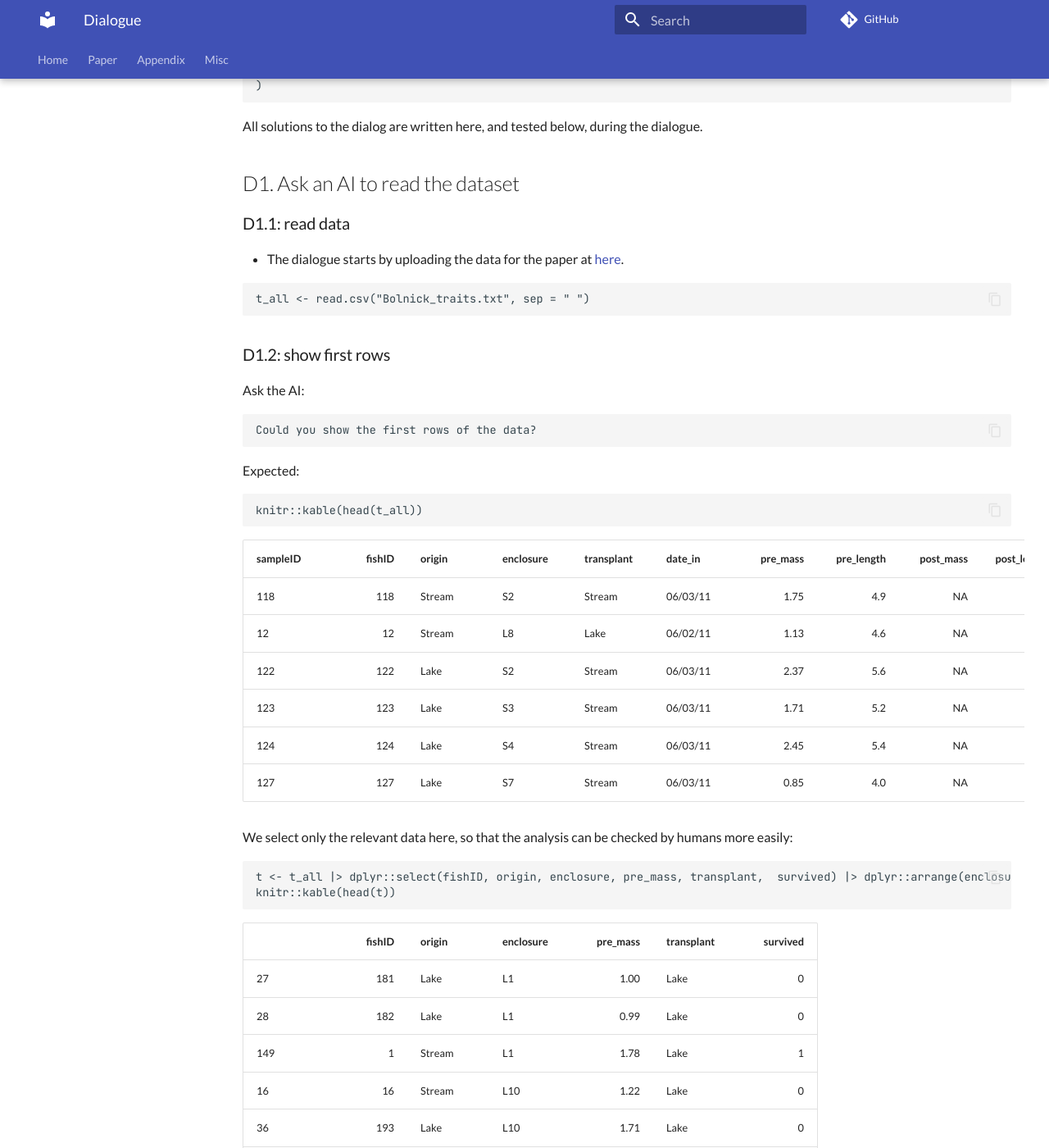
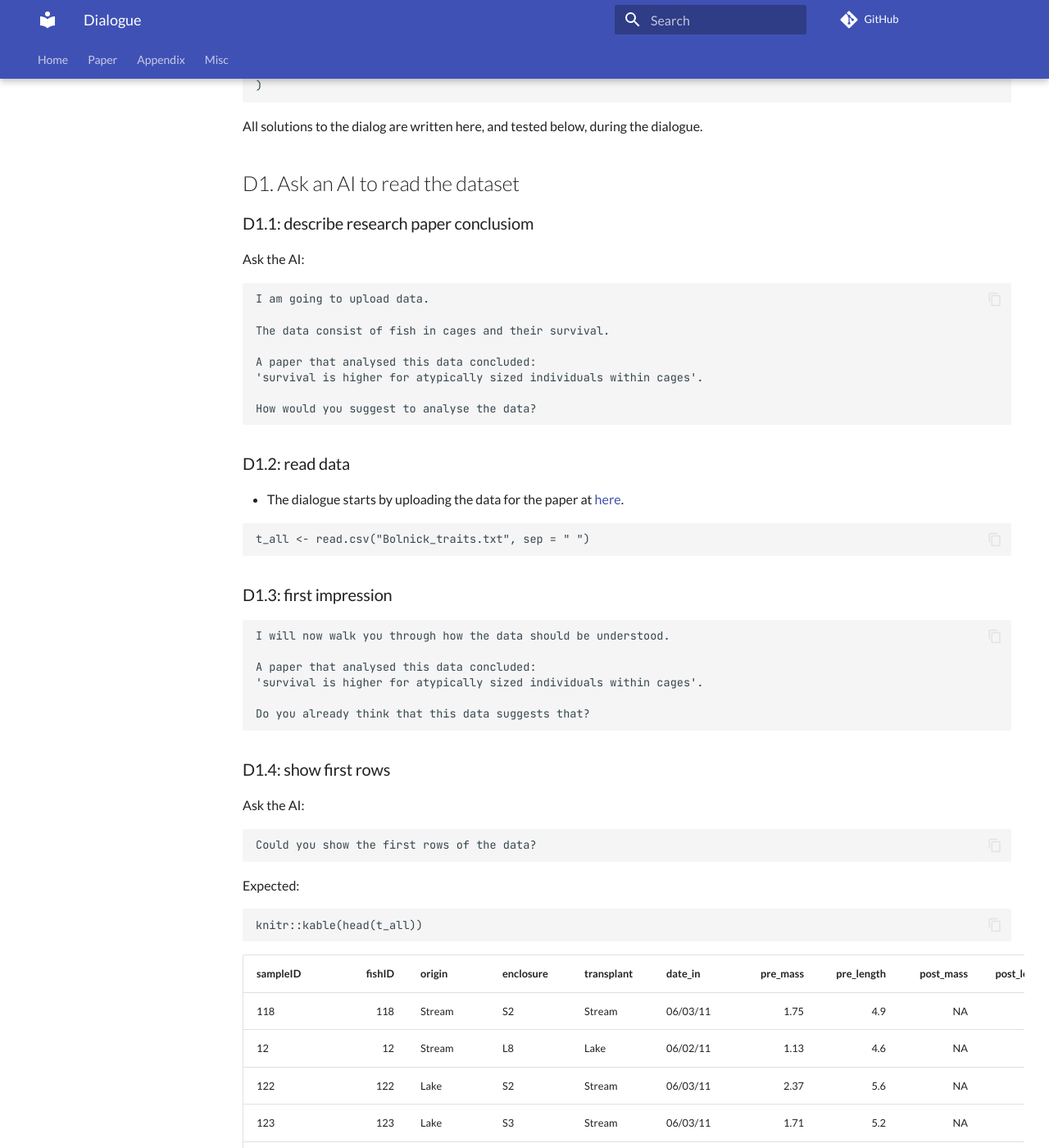
Before and after one commit to richelbilderbeek/paper_critical_ai, an MkDocs documentation site: the page built from docs/dialogue/dialogue.md, in a window 1280 px wide and 1400 px high, scrolled down 1135 px. Shown: the whole window at 82% size. Built offline with MkDocs 1.6.1 and Material for MkDocs 9.7.7, drawn with Linux system fonts in a browser that asks for light colours; comment, search, counter and statistics services are not loaded.

Commit message:
Prime AI more

```diff
--- a/docs/dialogue/dialogue.md
+++ b/docs/dialogue/dialogue.md
@@ -55,7 +55,20 @@ the dialogue.
 
 ## D1. Ask an AI to read the dataset
 
-### D1.1: read data
+### D1.1: describe research paper conclusiom
+
+Ask the AI:
+
+    I am going to upload data.
+
+    The data consist of fish in cages and their survival.
+
+    A paper that analysed this data concluded:
+    'survival is higher for atypically sized individuals within cages'.
+
+    How would you suggest to analyse the data?
+
+### D1.2: read data
 
 -   The dialogue starts by uploading the data for the paper at
     [here](https://github.com/richelbilderbeek/Bolnick_and_Stutz_2017/blob/master/Bolnick_traits.txt).
@@ -64,7 +77,16 @@ the dialogue.
 
     t_all <- read.csv("Bolnick_traits.txt", sep = " ")
 
-### D1.2: show first rows
+### D1.3: first impression
+
+    I will now walk you through how the data should be understood.
+
+    A paper that analysed this data concluded:
+    'survival is higher for atypically sized individuals within cages'.
+
+    Do you already think that this data suggests that?
+
+### D1.4: show first rows
 
 Ask the AI:
 
```
Also changed, not shown: 1 other file.
